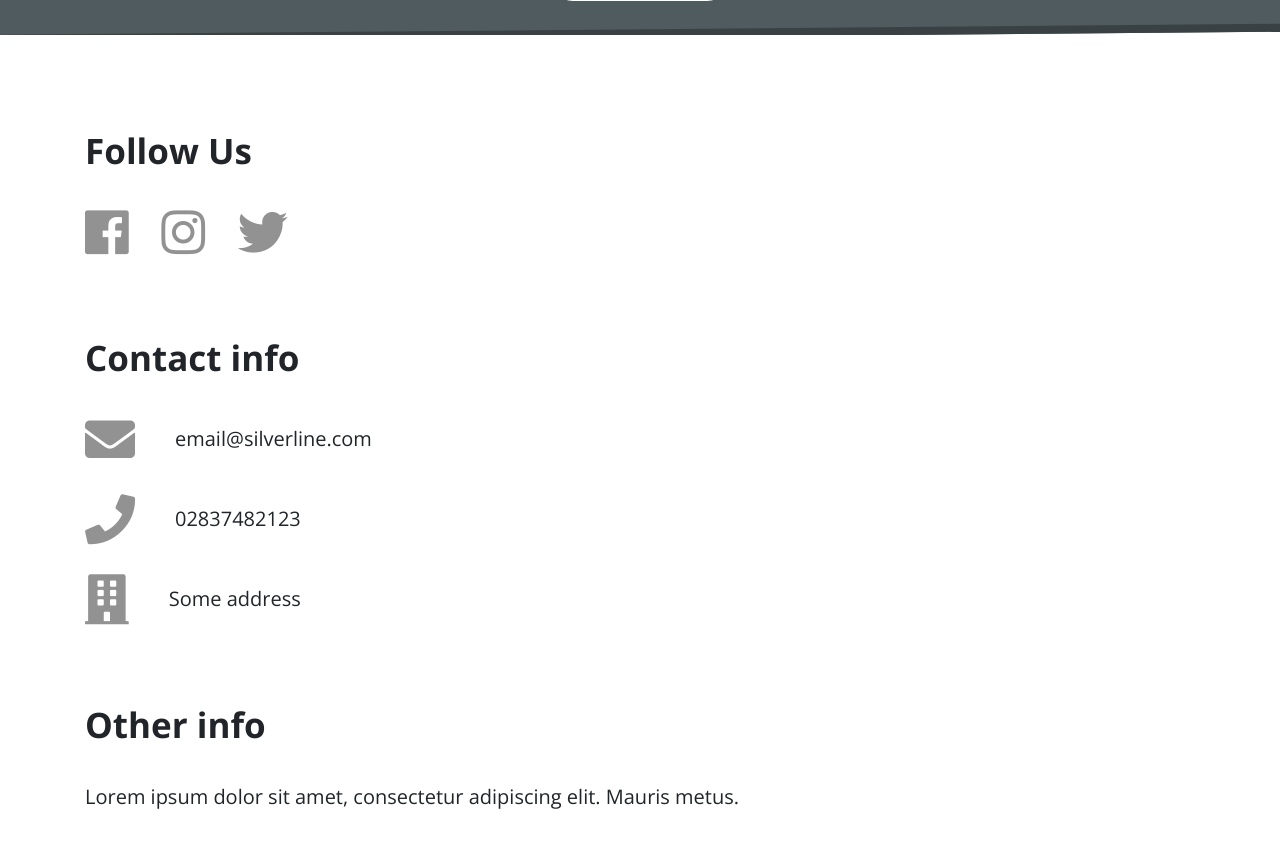
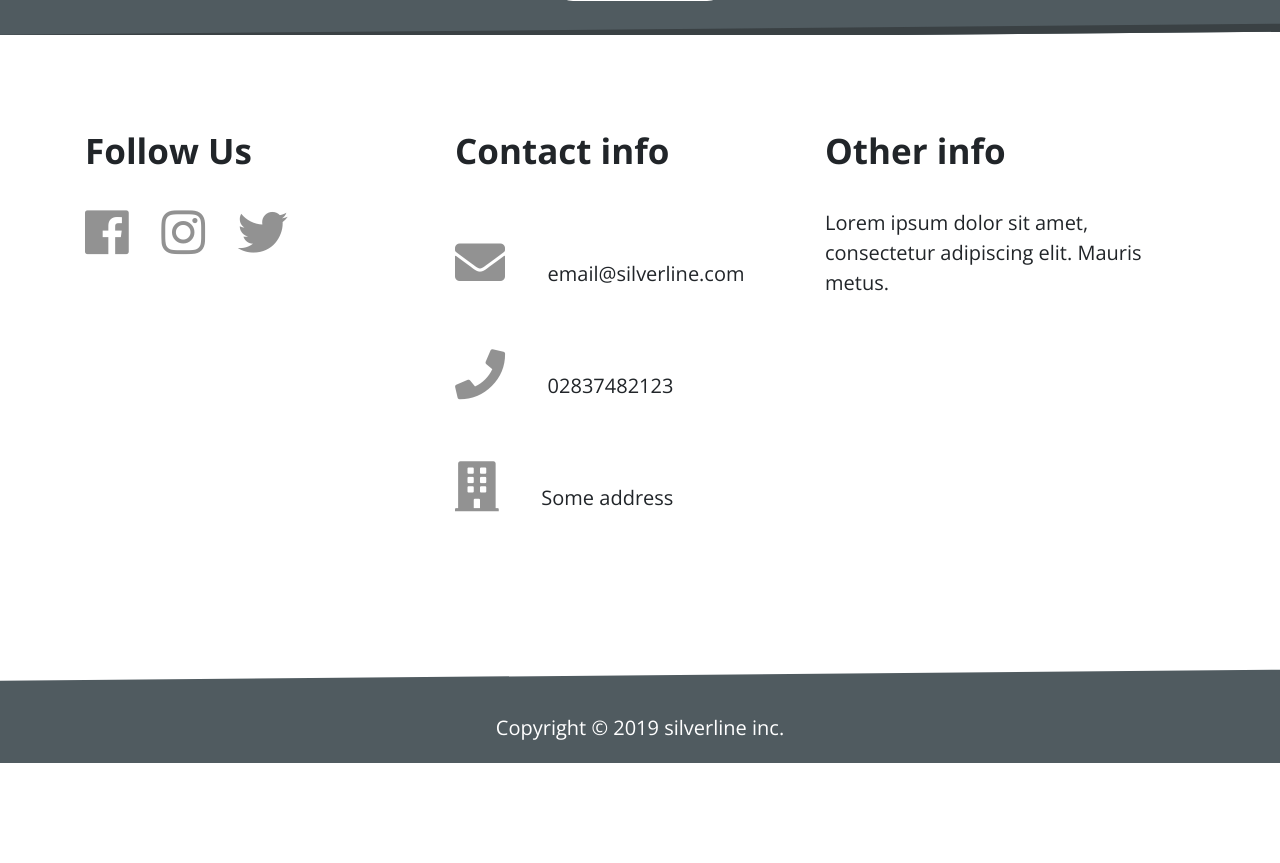
Before and after one commit to alxkui/silverline, a PHP site: page /index.php in a window 1280 px wide; the page is wider, and only the part inside the window is pictured. Shown: the part 3018-3881 px from the top of that part. After the commit the page ends 3781 px from the top of that part, so only its background shows below. Run offline with PHP 8.4, Linux system fonts and the light colour scheme; some libraries are stand-ins or nearby versions.

Commit message:
Footer changed for larger screens (grid)

```diff
--- a/assets/anim.css
+++ b/assets/anim.css
@@ -1,5 +1,6 @@
 /*
     Specific Stylehseet for animations
+
     Stylesheet Author: Alex Kovacs
     Author Website: alexkovacsweb.com
 */
--- a/assets/breakpoints.css
+++ b/assets/breakpoints.css
@@ -7,6 +7,7 @@
 */
 
 @media only screen and (min-width: 1000px) {
+
 	/*
     Grids
 	*/
--- a/footer.php
+++ b/footer.php
@@ -1,6 +1,7 @@
     <footer class="content" id="main-footer">
         <div class="container">
 
+        <div class="grid-3">
             <div class="foot-item">
                 <h3>Follow Us</h3>
                 <div class="social">
@@ -32,6 +33,7 @@
                 <h3>Other info</h3>
                 <p>Lorem ipsum dolor sit amet, consectetur adipiscing elit. Mauris metus.</p>
             </div>
+        </div>
 
         <br />
         <br />
```
Lines whose indentation alone changed are shown as unchanged.
